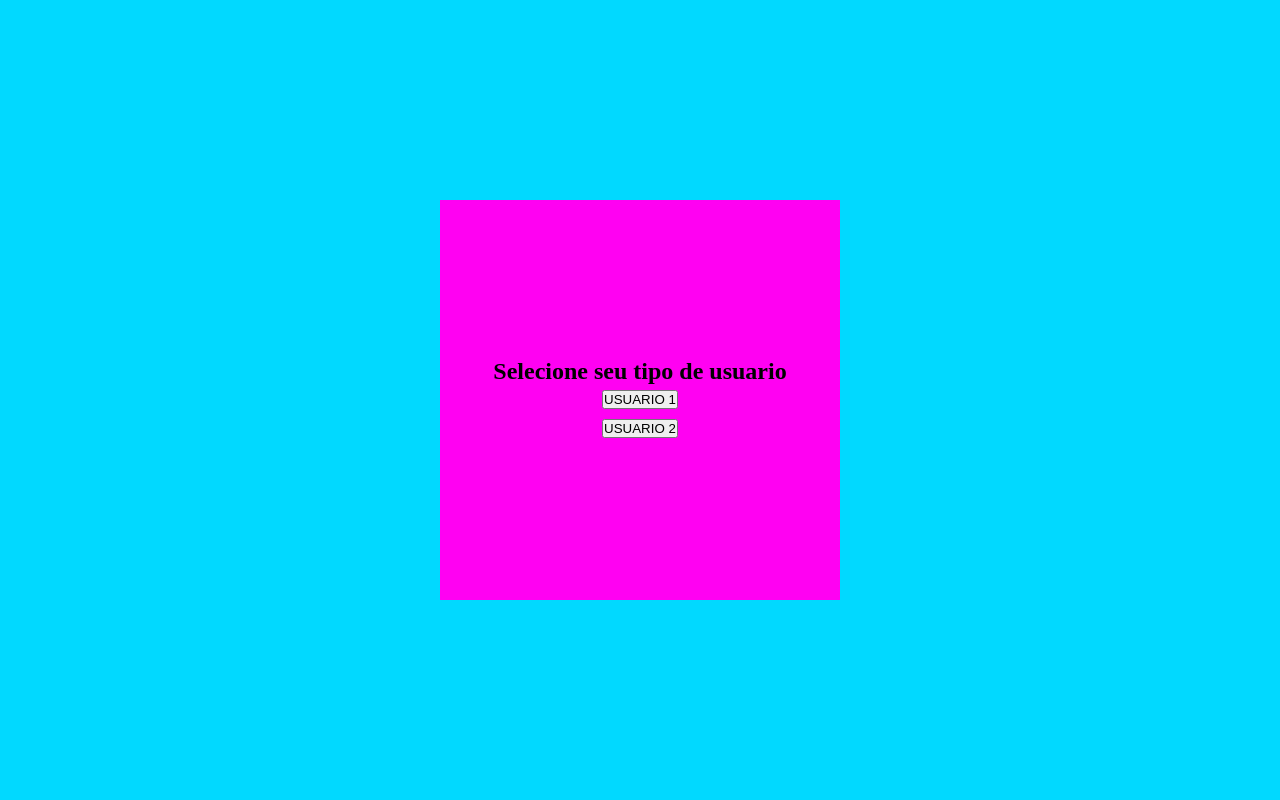
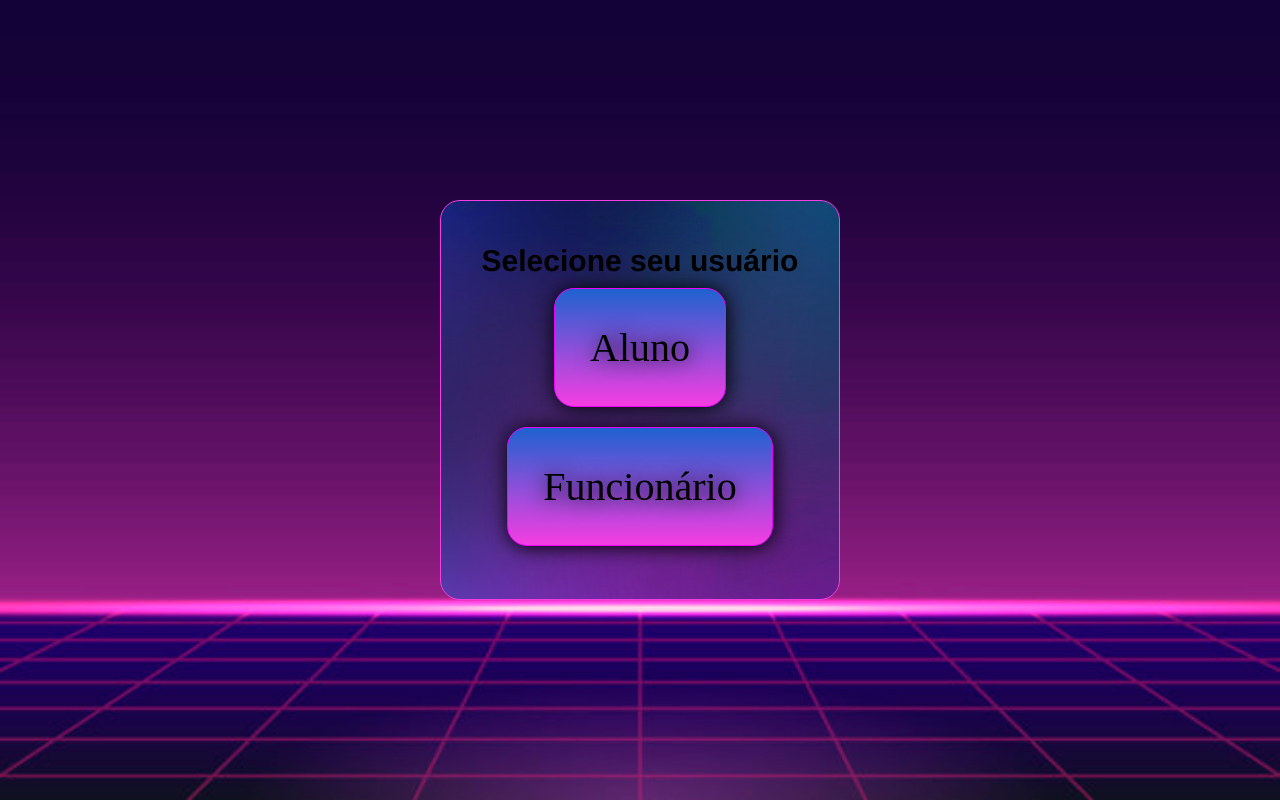
Before and after one commit to accuLucca/GymSystem, a PHP site: page /pages/index.html in a window 1280 px wide. Run offline with PHP 8.4, Linux system fonts and the light colour scheme.

Commit message:
Design Choices

```diff
--- a/pages/index.html
+++ b/pages/index.html
@@ -15,10 +15,10 @@
 
         <div class="box">
 
-            <h2>Selecione seu tipo de usuario</h2>
+            <h2>Selecione seu usuário</h2>
 
-            <button>USUARIO 1</button>
-            <button>USUARIO 2</button>
+            <button>Aluno</button>
+            <button>Funcionário</button>
         </div>
 
     </main>
--- a/style/style.css
+++ b/style/style.css
@@ -1,34 +1,78 @@
-*{
+* {
     margin: 0;
     padding: 0;
     box-sizing: border-box;
+    font-family: helvetica, arial;
 }
 
 body {
-    background: #01d9ff;
+    background: url(../images/fundo-de-neon-rosa_53876-91656.jpg);
+    background-size: 100% 100%;
 }
 
 .container {
     width: 100vw;
     height: 100vh;
     display: flex;
-     flex-direction:row;
-     justify-content:center;
-     align-items:center;
+    flex-direction: row;
+    justify-content: center;
+    align-items: center;
 }
 
 .box {
     width: 400px;
     height: 400px;
-     background: rgb(255, 1, 242);
-     display:flex;
+    background: url(../images/background.jpg);
+    display: flex;
     flex-direction: column;
-     justify-content:center;
-     align-items:center;
+    justify-content: center;
+    align-items: center;
+    border-radius: 20px;
+    border:solid 1px #F63DE2;
 
 }
+h2{
+    font-size:30px;
+    text-align:center;
 
-button{
-    margin: 5px;
+}
+button {
+    background: #1E62D0;
+    background-image: -webkit-linear-gradient(top, #1E62D0, #F63DE2);
+    background-image: -moz-linear-gradient(top, #1E62D0, #F63DE2);
+    background-image: -ms-linear-gradient(top, #1E62D0, #F63DE2);
+    background-image: -o-linear-gradient(top, #1E62D0, #F63DE2);
+    background-image: -webkit-gradient(to bottom, #1E62D0, #F63DE2);
+    -webkit-border-radius: 20px;
+    -moz-border-radius: 20px;
+    border-radius: 20px;
+    color: #000000;
+    font-family: Brush Script MT;
+    font-size: 40px;
+    font-weight: 100;
+    padding: 35px;
+    -webkit-box-shadow: 1px 1px 20px 0 #000000;
+    -moz-box-shadow: 1px 1px 20px 0 #000000;
+    box-shadow: 1px 1px 20px 0 #000000;
+    text-shadow: 1px 1px 20px #000000;
+    border: solid #EB00FF 1px;
+    text-decoration: none;
+    display: inline-block;
     cursor: pointer;
+    text-align: center;
+    margin: 10px;
 }
+
+button:hover {
+    border: solid #0059A0 1px;
+    background: #B73EC1;
+    background-image: -webkit-linear-gradient(top, #B73EC1, #1E62D0);
+    background-image: -moz-linear-gradient(top, #B73EC1, #1E62D0);
+    background-image: -ms-linear-gradient(top, #B73EC1, #1E62D0);
+    background-image: -o-linear-gradient(top, #B73EC1, #1E62D0);
+    background-image: -webkit-gradient(to bottom, #B73EC1, #1E62D0);
+    -webkit-border-radius: 20px;
+    -moz-border-radius: 20px;
+    border-radius: 20px;
+    text-decoration: none;
+}
```
Also changed, not shown: images/background.jpg (added), images/fundo-de-neon-rosa_53876-91656.jpg (added). Lines whose indentation alone changed are shown as unchanged.
